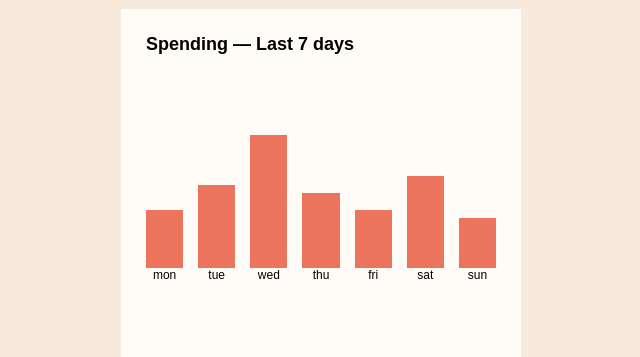
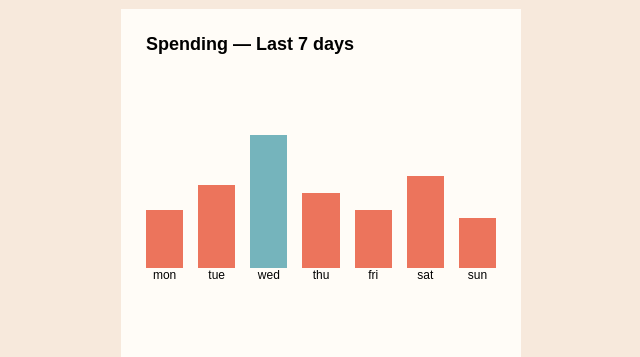
Before and after one commit to MatthewBerglund/Expenses-chart-component-coding-challenge, a plain HTML site: page index.html in a window 1280 px wide. Shown: the part 224-581 px from the top of the page, without its empty margins (319-959 px from the left). Drawn offline with Linux system fonts and the light colour scheme.

Commit message:
Add highlighting for current day

```diff
--- a/main.js
+++ b/main.js
@@ -1,3 +1,4 @@
+const currentDay = '2022-06-01';
 let spendings;
 let monthlySpendingHistory;
 let startingBalance;
@@ -66,6 +67,10 @@ function getSpendingHTML(spending, maxSpending) {
   bar.addEventListener('pointerenter', () => (tooltip.style.display = 'flex'));
   bar.addEventListener('pointerleave', () => (tooltip.style.display = 'none'));
 
+  if (date === currentDay) {
+    bar.classList.add('current-day');
+  }
+
   const weekday = spendingHTML.querySelector('.weekday');
   weekday.textContent = getWeekday(date);
 
--- a/style.css
+++ b/style.css
@@ -76,6 +76,10 @@ main {
   width: 100%;
 }
 
+.current-day {
+  background-color: #75b4bc;
+}
+
 .bar:hover {
   cursor: pointer;
 }
```
